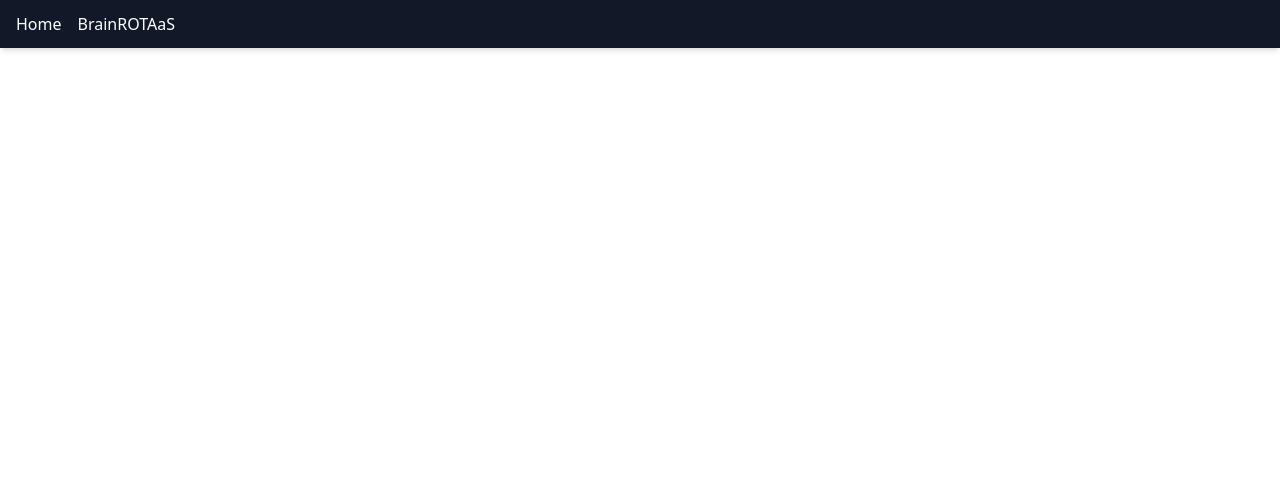
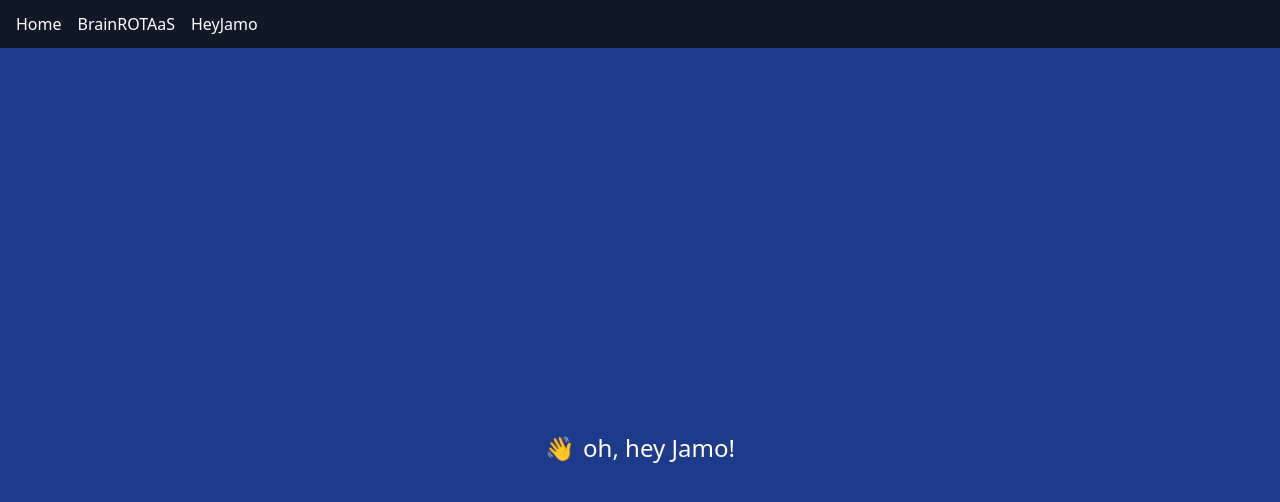
Before and after one commit to lwelling/fake-startup-site, a React (Vite) app: page /heyjamo in a window 1280 px wide. Before the commit this address had no page. Shown: the top 502 px of the page. Built offline with nearby package versions, Linux system fonts and the light colour scheme.

Commit message:
Add HeyJamo route

```diff
--- a/src/App.jsx
+++ b/src/App.jsx
@@ -1,6 +1,7 @@
 import { BrowserRouter, Routes, Route } from 'react-router-dom';
 import Home from './pages/Home.jsx';
 import BrainRotaas from './pages/BrainRotaas.jsx';
+import HeyJamo from './pages/HeyJamo.jsx';
 import Navbar from './components/Navbar.jsx';
 
 export default function App() {
@@ -10,6 +11,7 @@ export default function App() {
       <Routes>
         <Route path="/" element={<Home />} />
         <Route path="/brainrotaas" element={<BrainRotaas />} />
+        <Route path="/heyjamo" element={<HeyJamo />} />
       </Routes>
     </BrowserRouter>
   );
--- a/src/components/Navbar.jsx
+++ b/src/components/Navbar.jsx
@@ -10,6 +10,9 @@ export default function Navbar() {
         <li>
           <Link to="/brainrotaas" className="hover:underline">BrainROTAaS</Link>
         </li>
+        <li>
+          <Link to="/heyjamo" className="hover:underline">HeyJamo</Link>
+        </li>
       </ul>
     </nav>
   );
--- /dev/null
+++ b/src/pages/HeyJamo.jsx
@@ -0,0 +1,10 @@
+import React from 'react';
+
+export default function HeyJamo() {
+  return (
+    <div className="min-h-screen flex items-center justify-center bg-blue-900 text-white text-2xl">
+      <span role="img" aria-label="wave" className="mr-2">👋</span>
+      oh, hey Jamo!
+    </div>
+  );
+}
```
